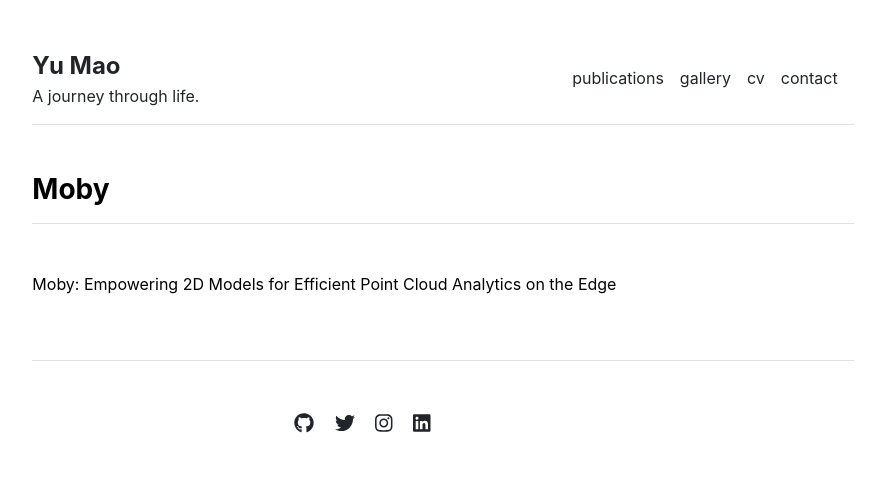
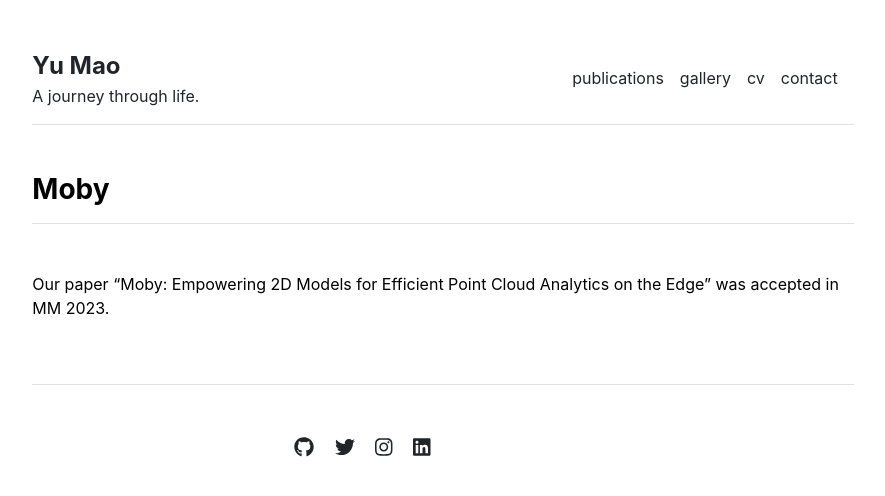
Before and after one commit to mynotwo/academic, a Jekyll site: the page built from _posts/2023-08-01-moby.md, in a window 1280 px wide. Shown: the top 496 px of the page, without its empty margins (197-1082 px from the left). Built offline with Jekyll 4.4.1, drawn with Linux system fonts in a browser that asks for light colours; our own code applies the rules of GitHub Pages for plain Markdown files.

Commit message:
Update 2023-08-01-moby.md

```diff
--- a/_posts/2023-08-01-moby.md
+++ b/_posts/2023-08-01-moby.md
@@ -1 +1 @@
-Moby: Empowering 2D Models for Efficient Point Cloud Analytics on the Edge
+Our paper “Moby: Empowering 2D Models for Efficient Point Cloud Analytics on the Edge” was accepted in MM 2023.
```
